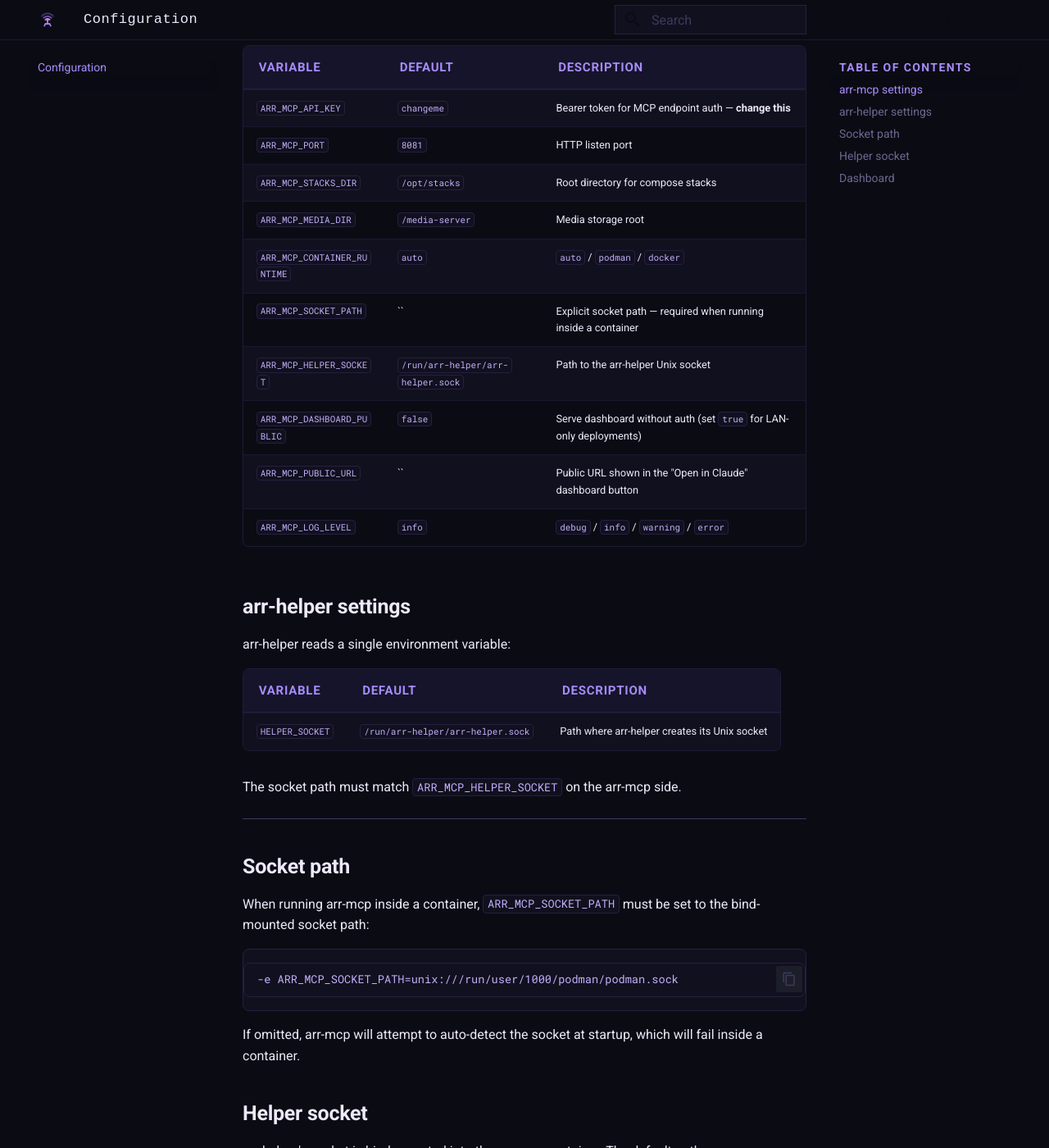
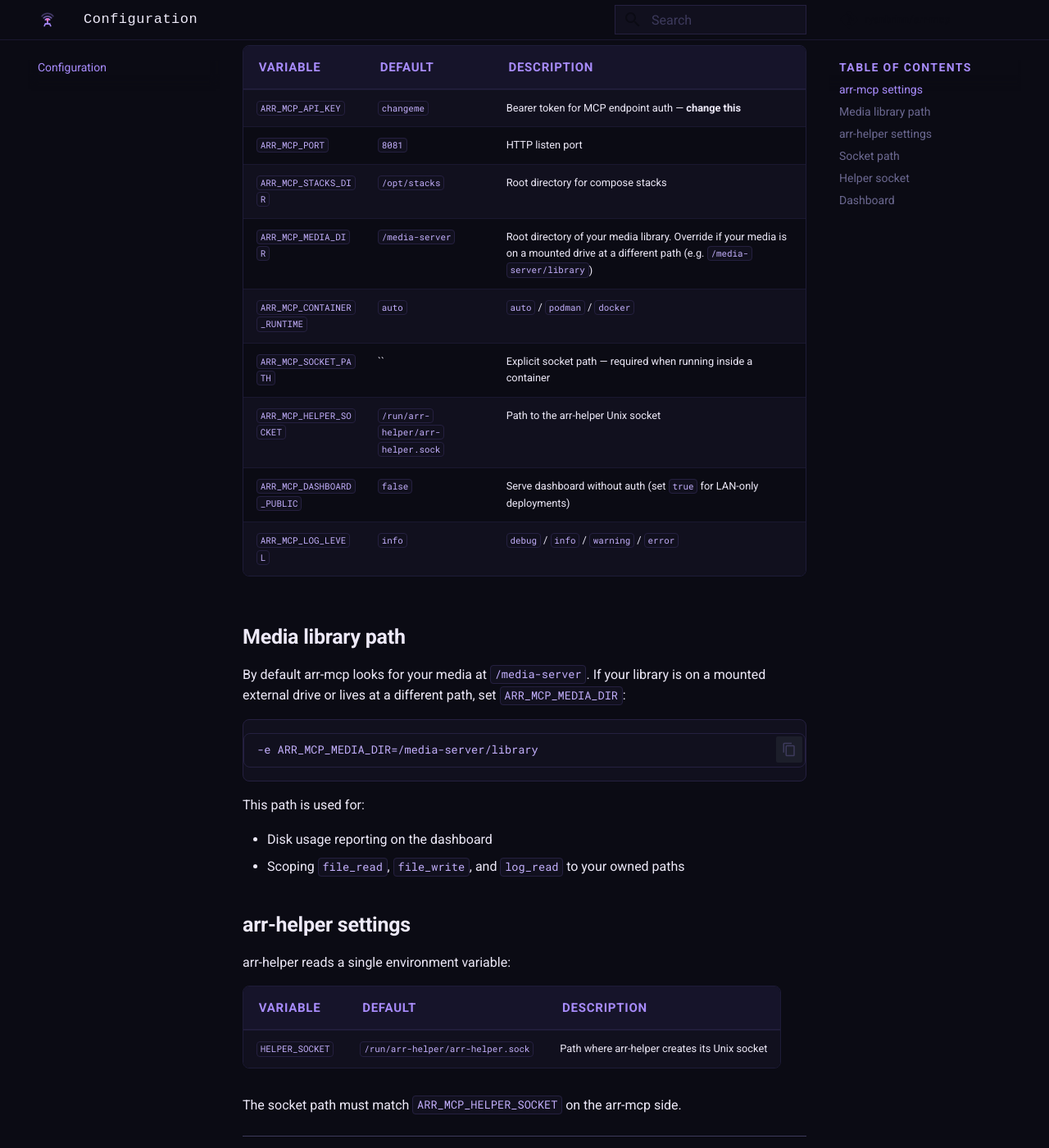
Before and after one commit to ryanbrinn/arr-mcp, an MkDocs documentation site: the page built from docs/configuration.md, in a window 1280 px wide and 1400 px high, scrolled down 331 px. Shown: the whole window at 82% size. Built offline with MkDocs 1.6.1 and Material for MkDocs 9.7.7, drawn with Linux system fonts in a browser that asks for light colours; comment, search, counter and statistics services are not loaded; some of the changed text lies outside the part shown.

Commit message:
feat: document configurable media library directory
ARR_MCP_MEDIA_DIR already exists as a setting but was poorly documented
and not surfaced to users with non-standard mount points. This commit:

- Expands the field description to call out the external drive use case
- Adds a dedicated "Media library path" section to docs/configuration.md
  with an example for a mounted drive at /media-server/library
- Removes the stale ARR_MCP_PUBLIC_URL row and "Open in Claude" docs
  (that feature was removed in #62)

Github-Issue:#63

````diff
--- a/docs/configuration.md
+++ b/docs/configuration.md
@@ -9,13 +9,25 @@ All settings are loaded from environment variables or a `.env` file in the worki
 | `ARR_MCP_API_KEY` | `changeme` | Bearer token for MCP endpoint auth — **change this** |
 | `ARR_MCP_PORT` | `8081` | HTTP listen port |
 | `ARR_MCP_STACKS_DIR` | `/opt/stacks` | Root directory for compose stacks |
-| `ARR_MCP_MEDIA_DIR` | `/media-server` | Media storage root |
+| `ARR_MCP_MEDIA_DIR` | `/media-server` | Root directory of your media library. Override if your media is on a mounted drive at a different path (e.g. `/media-server/library`) |
 | `ARR_MCP_CONTAINER_RUNTIME` | `auto` | `auto` / `podman` / `docker` |
 | `ARR_MCP_SOCKET_PATH` | `` | Explicit socket path — required when running inside a container |
 | `ARR_MCP_HELPER_SOCKET` | `/run/arr-helper/arr-helper.sock` | Path to the arr-helper Unix socket |
 | `ARR_MCP_DASHBOARD_PUBLIC` | `false` | Serve dashboard without auth (set `true` for LAN-only deployments) |
-| `ARR_MCP_PUBLIC_URL` | `` | Public URL shown in the "Open in Claude" dashboard button |
 | `ARR_MCP_LOG_LEVEL` | `info` | `debug` / `info` / `warning` / `error` |
+
+## Media library path
+
+By default arr-mcp looks for your media at `/media-server`. If your library is on a mounted external drive or lives at a different path, set `ARR_MCP_MEDIA_DIR`:
+
+```bash
+-e ARR_MCP_MEDIA_DIR=/media-server/library
+```
+
+This path is used for:
+
+- Disk usage reporting on the dashboard
+- Scoping `file_read`, `file_write`, and `log_read` to your owned paths
 
 ## arr-helper settings
 
@@ -71,13 +83,3 @@ http://your-server:8081/?key=your-secret-key
 ```bash
 -e ARR_MCP_DASHBOARD_PUBLIC=true
 ```
-
-**"Open in Claude" button:**
-
-Set `ARR_MCP_PUBLIC_URL` to the address Claude should reference in its context prompt:
-
-```bash
--e ARR_MCP_PUBLIC_URL=http://mediaserver.local:8081
-```
-
-If unset, arr-mcp uses the request's `Host` header.
````
Also changed, not shown: 1 other file.
